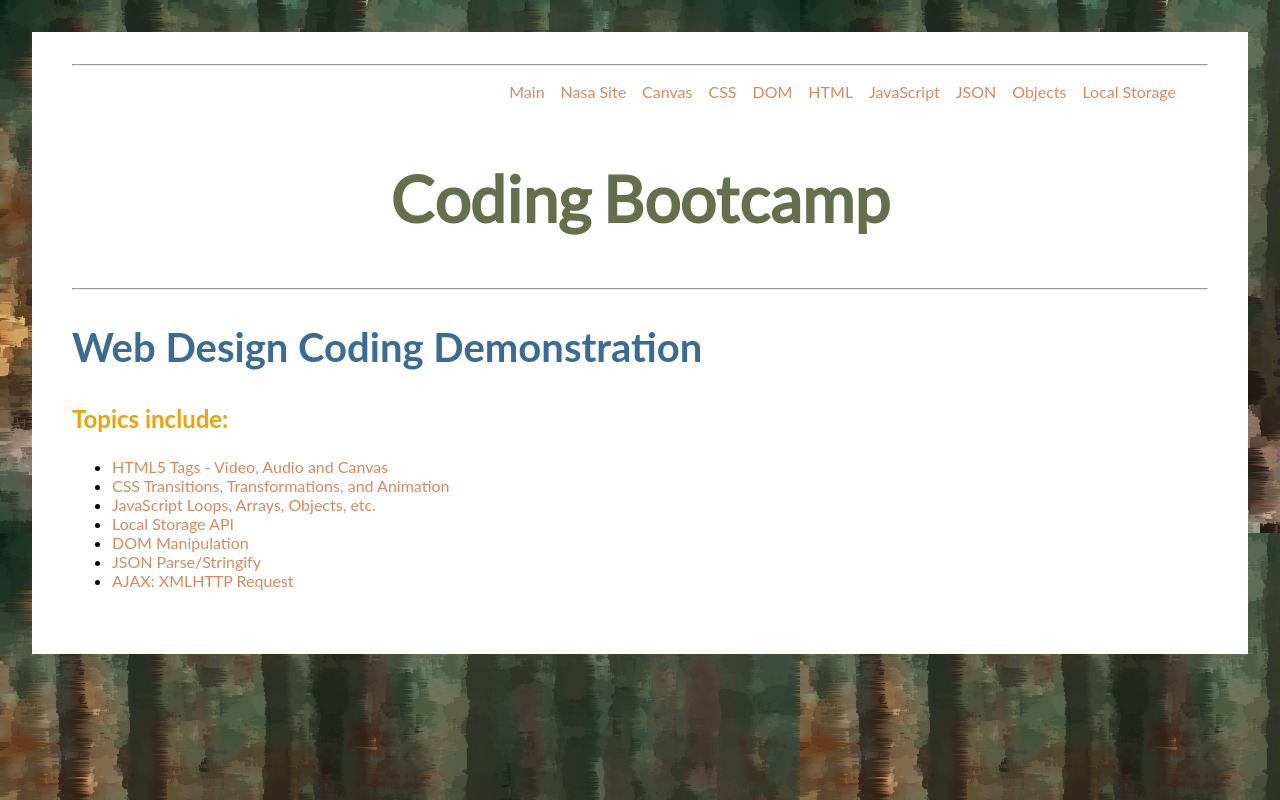
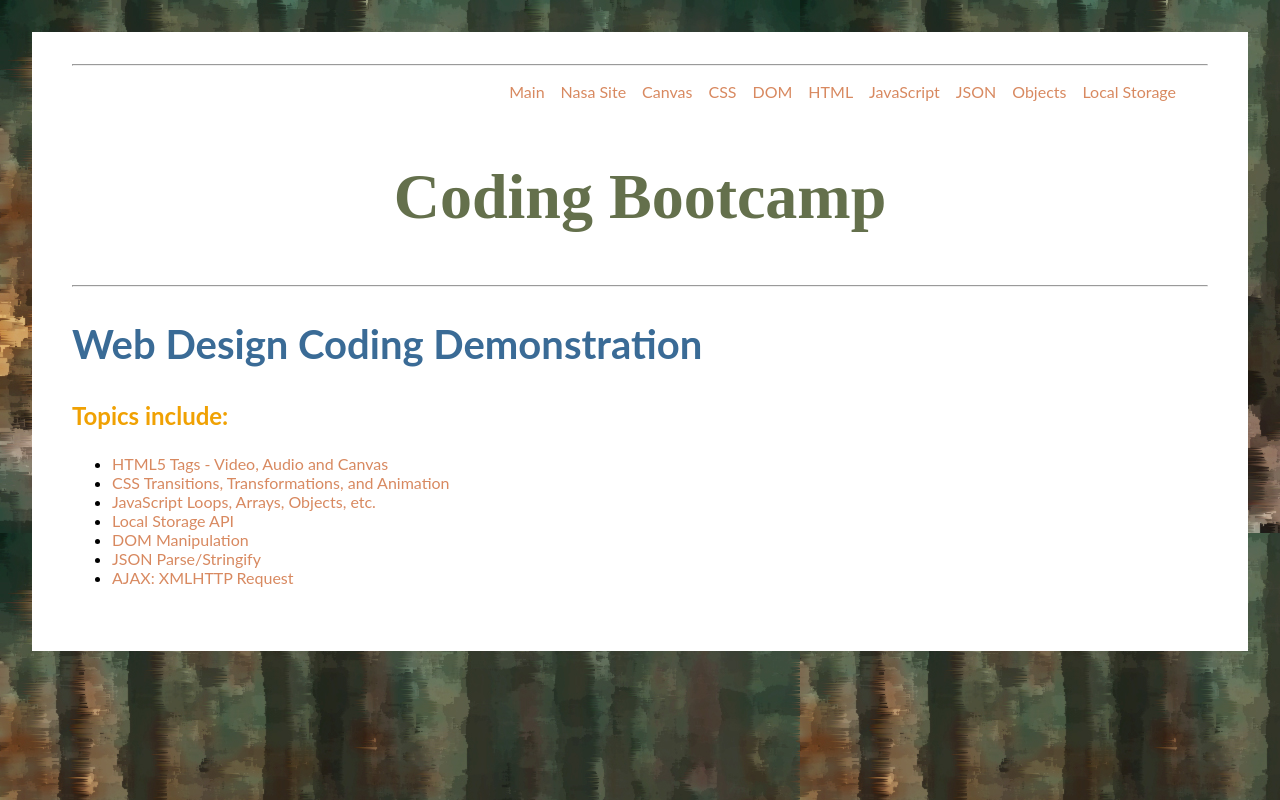
Before and after one commit to chapman-darlene/VisualCode, a plain HTML site: page index.html in a window 1280 px wide. Drawn offline with Linux system fonts and the light colour scheme.

Commit message:
02272019_2
Signed-off-by: chapman-darlene <31857968+chapman-darlene@users.noreply.github.com>

```diff
--- a/CSS/style_large.css
+++ b/CSS/style_large.css
@@ -23,7 +23,7 @@ and open the template in the editor.
     font-family: 'Lato';
     src: url("/fonts/Lato-Regular.ttf");
     font-family: 'Army';
-    scr: url('/fonts/Army_Wide.ttf');
+    src: url("/fonts/Army_Wide.ttf");
 }
 
 html {
```
